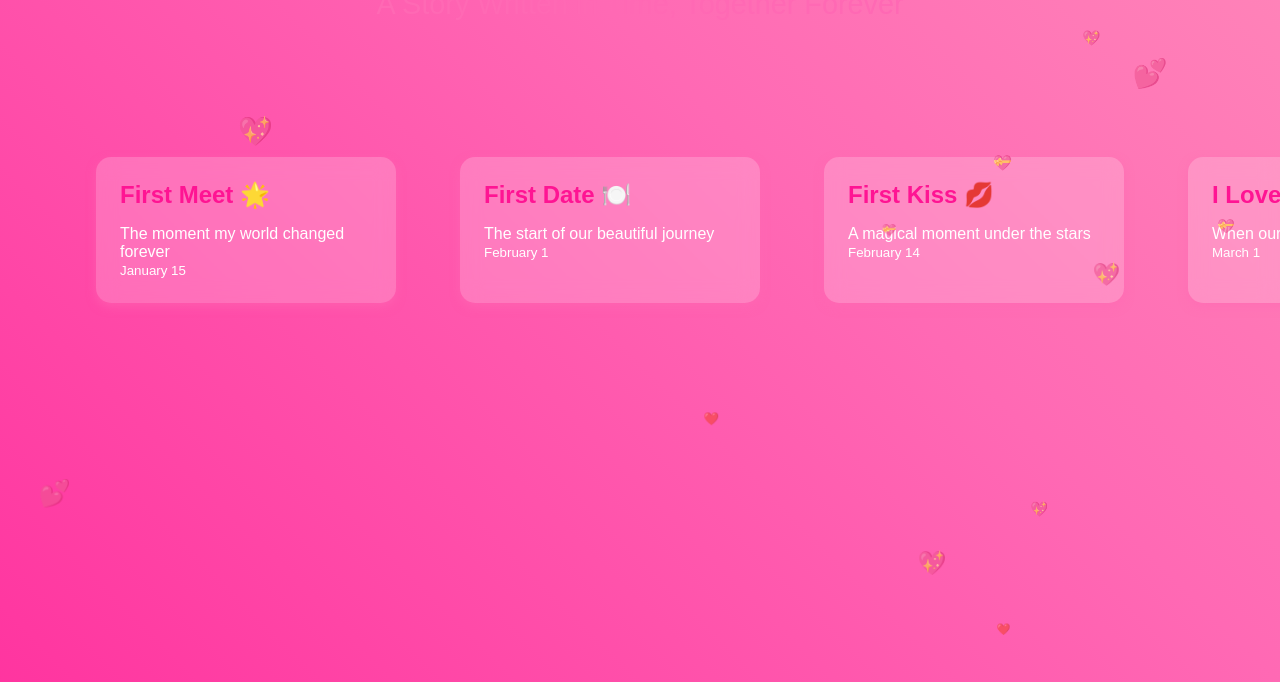
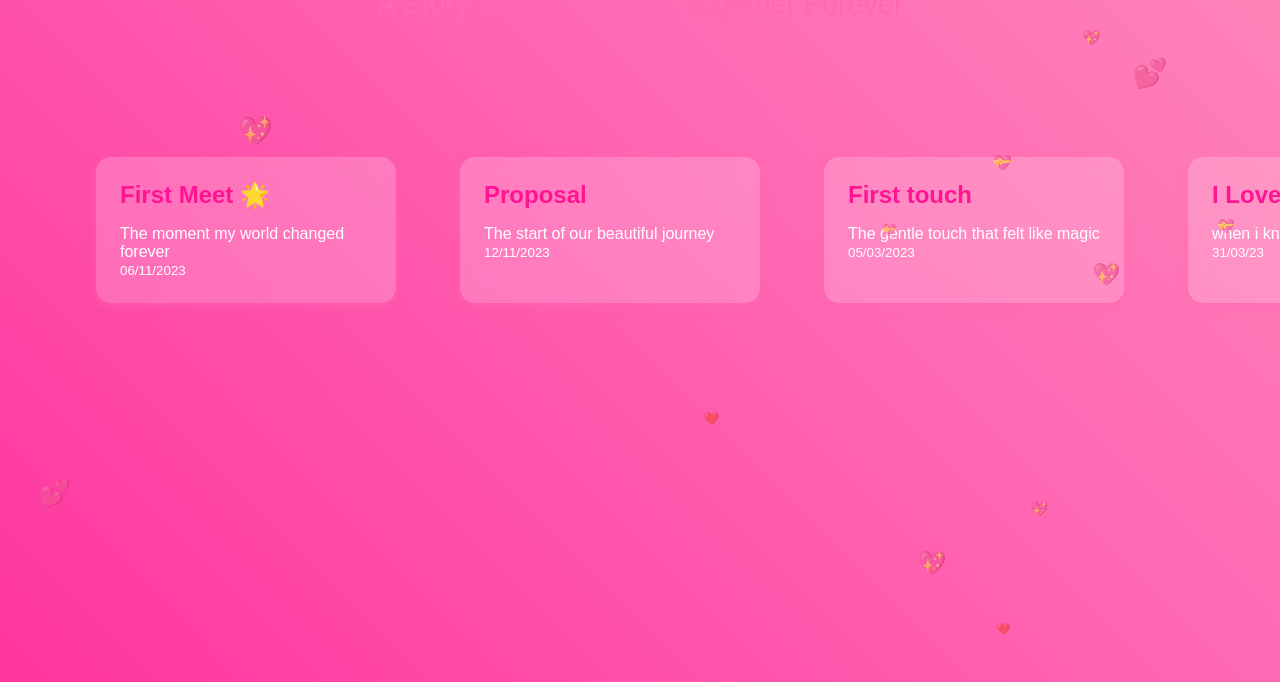
Before and after one commit to Tanu7896/Tanu, a plain HTML site: page love.html in a window 1280 px wide. Shown: the part 118-800 px from the top of the page. Drawn offline with nearby package versions, Linux system fonts and the light colour scheme.

Commit message:
Update love.html

```diff
--- a/love.html
+++ b/love.html
@@ -190,22 +190,22 @@
             {
                 title: "First Meet 🌟",
                 description: "The moment my world changed forever",
-                date: "January 15"
+                date: "06/11/2023"
             },
             {
-                title: "First Date 🍽️",
+                title: "Proposal",
                 description: "The start of our beautiful journey",
-                date: "February 1"
+                date: "12/11/2023"
             },
             {
-                title: "First Kiss 💋",
-                description: "A magical moment under the stars",
-                date: "February 14"
+                title: "First touch",
+                description: "The gentle touch that felt like magic",
+                date: "05/03/2023"
             },
             {
                 title: "I Love You ❤️",
-                description: "When our hearts became one",
-                date: "March 1"
+                description: "when i knew you were the one",
+                date: "31/03/23"
             }
         ];
 
```
